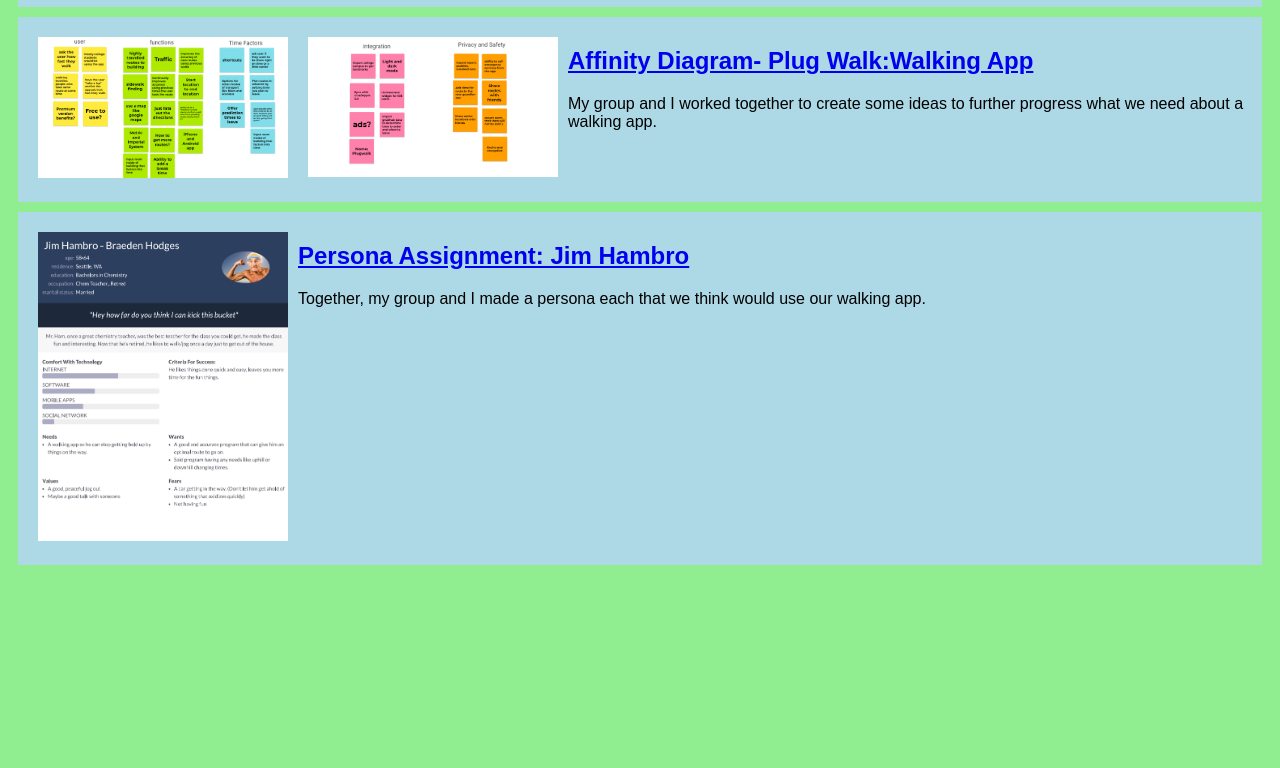
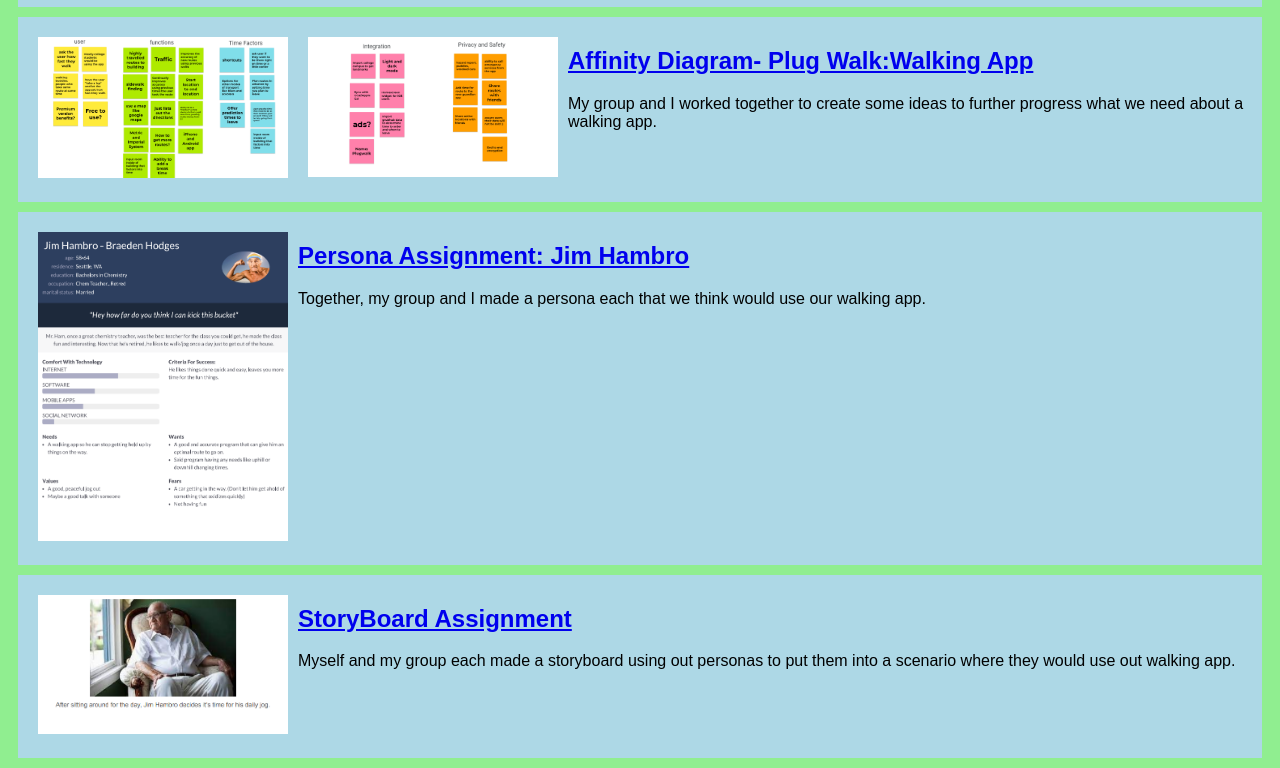
Before and after one commit to BraedenAH/BraedenAH.github.io, a plain HTML site: page index.html in a window 1280 px wide. Shown: the part 384-1152 px from the top of the page. Before the commit the page ends 959 px from the top, so only its background shows below. Drawn offline with Linux system fonts and the light colour scheme.

Commit message:
Add files via upload

```diff
--- a/index.html
+++ b/index.html
@@ -40,5 +40,16 @@
                 </p>
             </section>
         </section>
+
+        <!--StoryBoard Assignment -->
+        <section class = "assignment">
+            <a href = "files/storyboard.pdf"><img src = "images/storyboard.png"></a>
+            <section class = "ass-details">
+                <a href = "files/CSCE 190 Storyboards-combined.pdf"><h2>StoryBoard Assignment</h2></a>
+                <p>
+                    Myself and my group each made a storyboard using out personas to put them into a scenario where they would use out walking app.
+                </p>
+            </section>
+        </section>
     </body>
 </html>
```
Also changed, not shown: images/storyboard.png (added), 1 other file.
